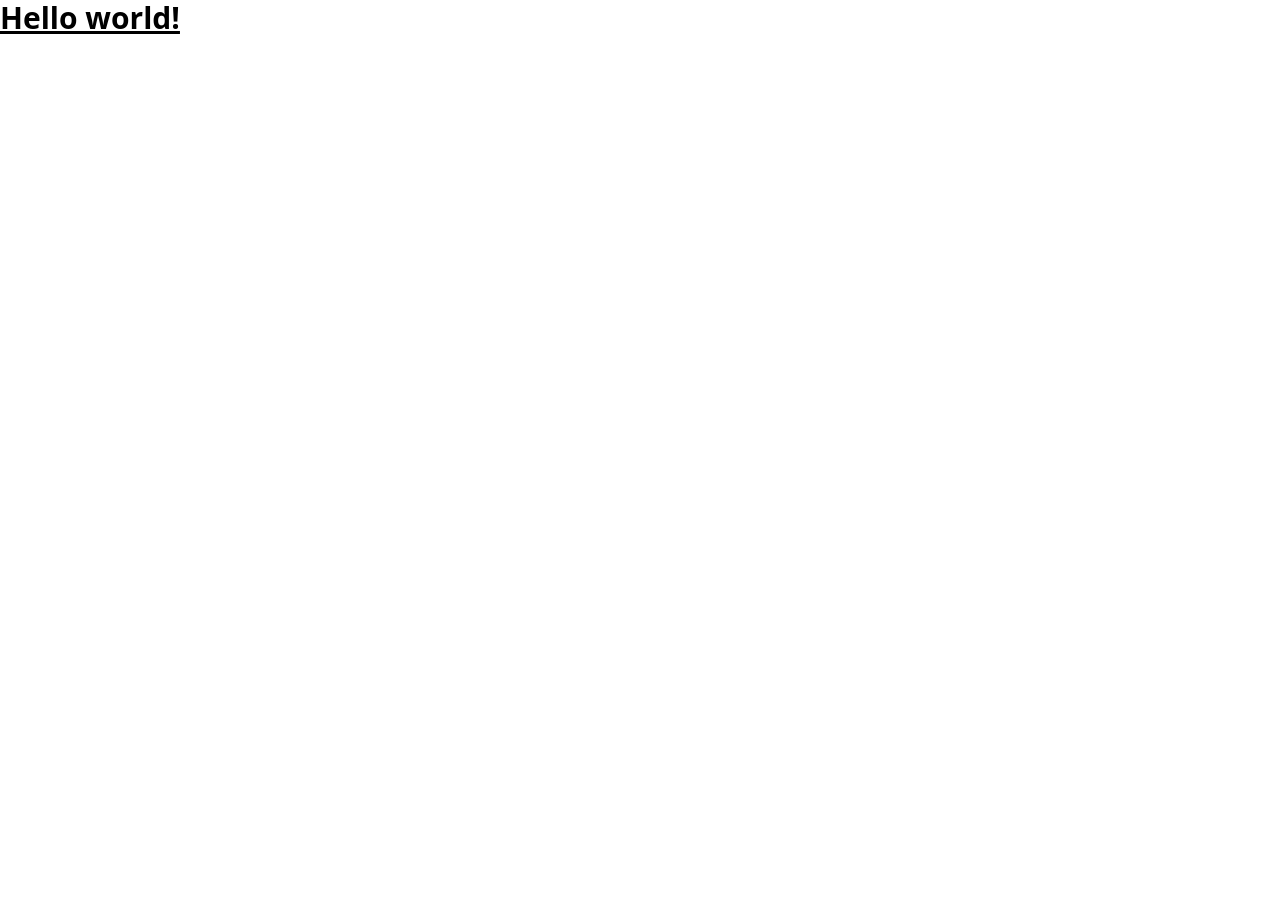
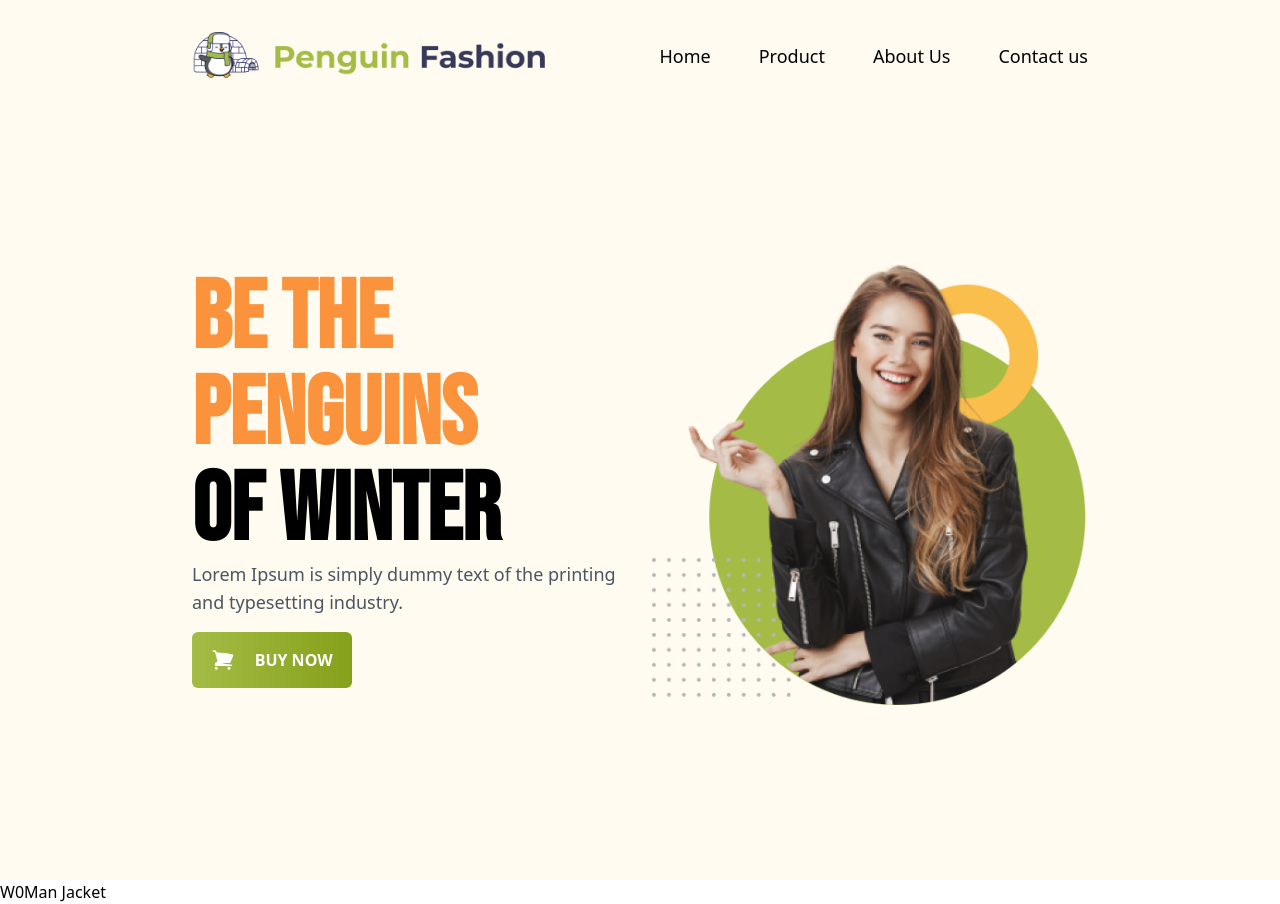
Before and after one commit to Mehedihasan444/penguin-fashion-resources, a plain HTML site: page index.html in a window 1280 px wide. Before the commit the page ends 800 px from the top, so only its background shows below. Drawn offline with nearby package versions, Linux system fonts and the light colour scheme.

Commit message:
adding nav and banner

```diff
--- a/index.html
+++ b/index.html
@@ -1,14 +1,60 @@
 <!doctype html>
 <html>
+
 <head>
-  <meta charset="UTF-8">
-  <meta name="viewport" content="width=device-width, initial-scale=1.0">
-  <title>penguin-fashion</title>
-  <script src="https://cdn.tailwindcss.com"></script>
+    <meta charset="UTF-8">
+    <meta name="viewport" content="width=device-width, initial-scale=1.0">
+    <title>penguin-fashion</title>
+    <script src="https://cdn.tailwindcss.com"></script>
+    <!-- google font -->
+    <link rel="preconnect" href="https://fonts.googleapis.com">
+    <link rel="preconnect" href="https://fonts.gstatic.com" crossorigin>
+    <link href="https://fonts.googleapis.com/css2?family=Bebas+Neue&display=swap" rel="stylesheet">
+
+    <style>
+        .font-Bebas {
+            font-family: 'Bebas Neue', sans-serif;
+        }
+    </style>
 </head>
+
 <body>
-  <h1 class="text-3xl font-bold underline">
-    Hello world!
-  </h1>
+    <header class=" px-48 bg-[#FFFBF0;]">
+        <nav class="flex justify-between items-center pt-8 ">
+            <img class="h-12" src="./icons/logo.png" alt="">
+            <ul class="flex justify-around items-center gap-x-12 text-lg">
+                <li><a href="">Home </a></li>
+                <li><a href="">Product</a></li>
+                <li><a href="">About Us</a></li>
+                <li><a href="">Contact us</a></li>
+            </ul>
+        </nav>
+        <section class="flex h-screen items-center justify-between">
+            <div class="  ">
+                <h1 class="font-extrabold text-8xl font-Bebas"><span class="text-orange-400">Be the Penguins</span> <br>
+                    OF WINTER</h1>
+                <p class="text-lg text-gray-600 ">Lorem Ipsum is simply dummy text of the printing <br> and typesetting
+                    industry.</p>
+                <button
+                    class="w-40 h-14 flex justify-evenly items-center rounded-md font-bold text-base text-white bg-green-600 mt-4 bg-gradient-to-r from-[#A4BC46] to-[#85A019]"><svg
+                        xmlns="http://www.w3.org/2000/svg" fill="white" viewBox="0 0 24 24" stroke-width="1.5"
+                        stroke="currentColor" class="w-6 h-6">
+                        <path stroke-linecap="round" stroke-linejoin="round"
+                            d="M2.25 3h1.386c.51 0 .955.343 1.087.835l.383 1.437M7.5 14.25a3 3 0 00-3 3h15.75m-12.75-3h11.218c1.121-2.3 2.1-4.684 2.924-7.138a60.114 60.114 0 00-16.536-1.84M7.5 14.25L5.106 5.272M6 20.25a.75.75 0 11-1.5 0 .75.75 0 011.5 0zm12.75 0a.75.75 0 11-1.5 0 .75.75 0 011.5 0z" />
+                    </svg>
+                    BUY NOW</button>
+            </div>
+            <div class="banner-img">
+                <img class="" src="./images/model.png" alt="">
+            </div>
+        </section>
+    </header>
+
+    <main>
+        <section class="">
+            <h1>W0Man Jacket</h1>
+        </section>
+    </main>
 </body>
+
 </html>
```
